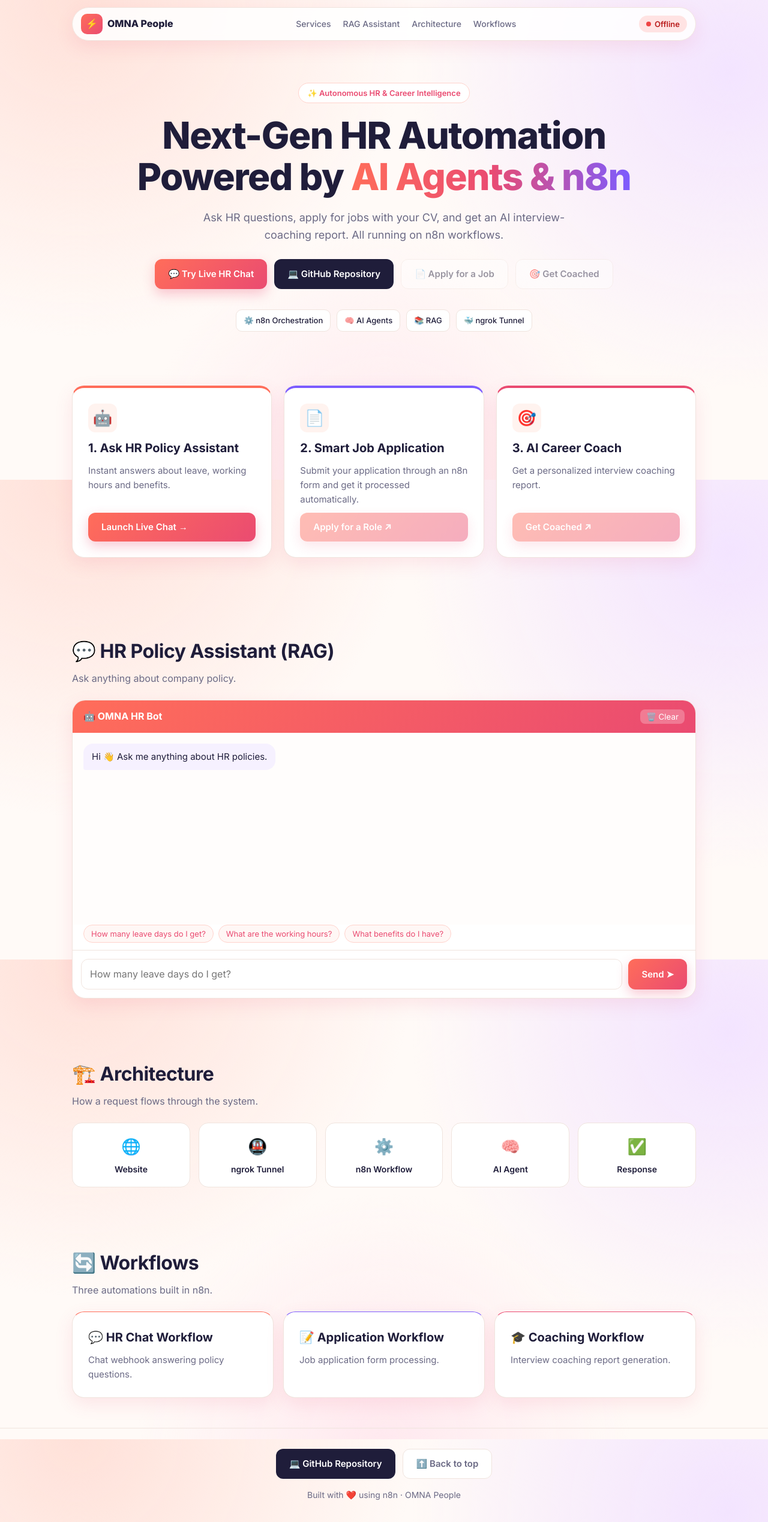
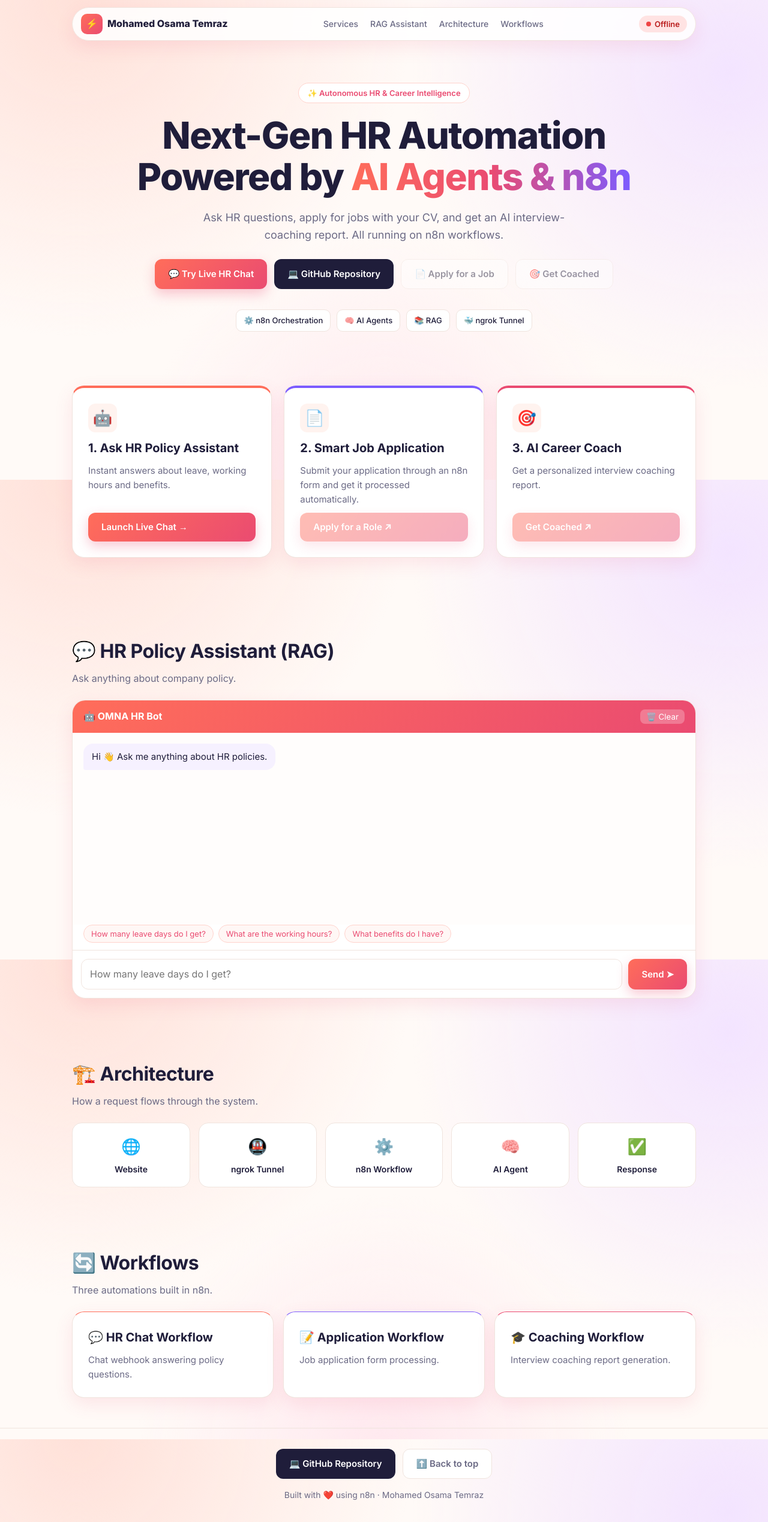
Before and after one commit to mohamedosamatemraz/Depi-n8n-HR-Project, a plain HTML site: page index.html in a window 1280 px wide. Shown: the whole page at 60% size. Drawn offline with Linux system fonts and the light colour scheme; no server answers.

Commit message:
index.html

```diff
--- a/index.html
+++ b/index.html
@@ -61,7 +61,7 @@ footer .btns{margin-bottom:16px}
 </head>
 <body>
 <nav><div class="bar">
-  <a class="logo" href="#top"><i>⚡</i> OMNA People</a>
+  <a class="logo" href="#top"><i>⚡</i> Mohamed Osama Temraz</a>
   <div class="links"><a href="#services">Services</a><a href="#chat">RAG Assistant</a><a href="#architecture">Architecture</a><a href="#workflows">Workflows</a></div>
   <button class="badge" id="status" title="Click to re-check">Checking…</button>
 </div></nav>
@@ -128,7 +128,7 @@ footer .btns{margin-bottom:16px}
     <a class="btn dark" href="https://github.com/mohamedosamatemraz/Depi-n8n-HR-Project" target="_blank" rel="noopener">💻 GitHub Repository</a>
     <a class="btn" href="#top">⬆️ Back to top</a>
   </div>
-  Built with ❤️ using n8n · OMNA People
+  Built with ❤️ using n8n · Mohamed Osama Temraz
 </div></footer>
 
 <script>
```
